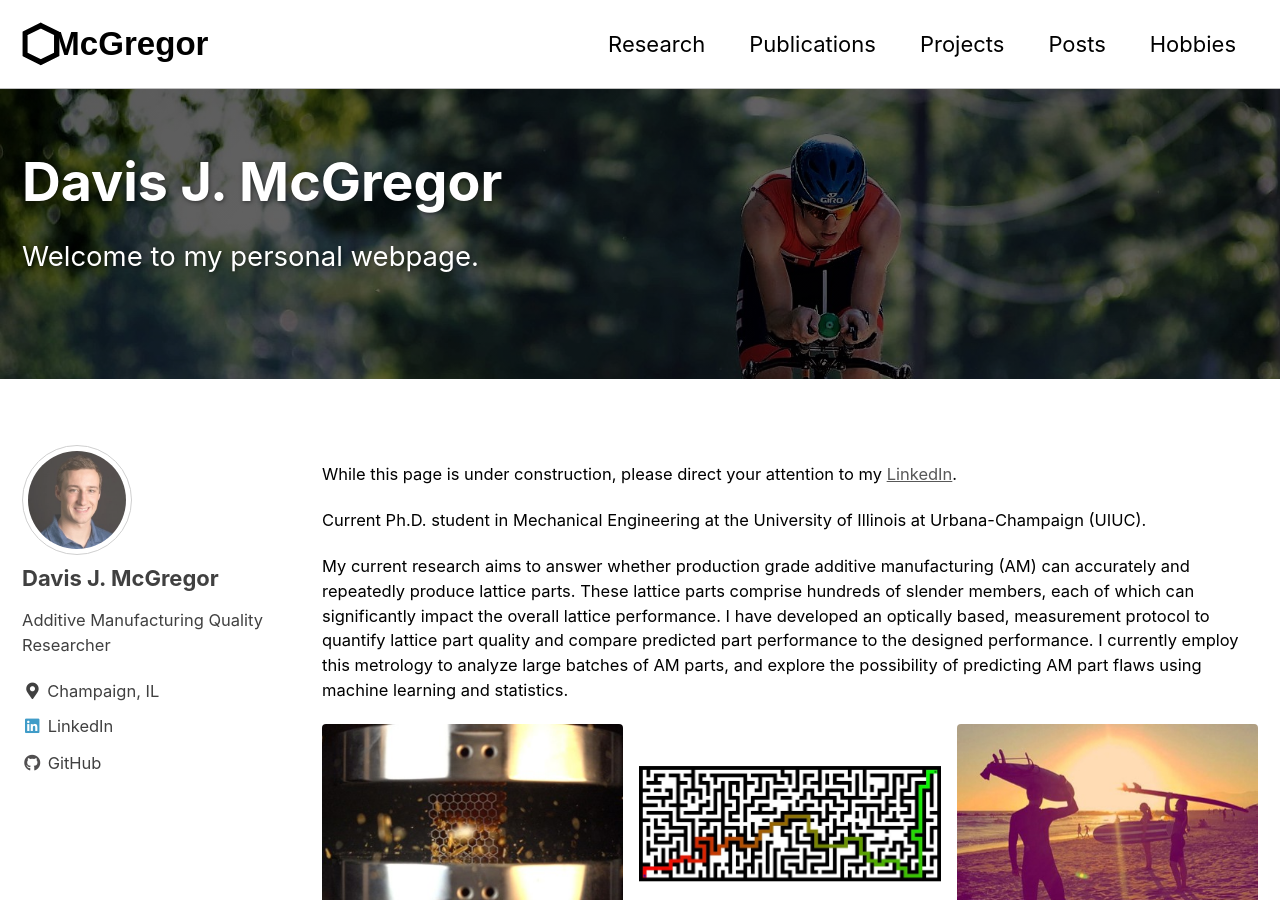
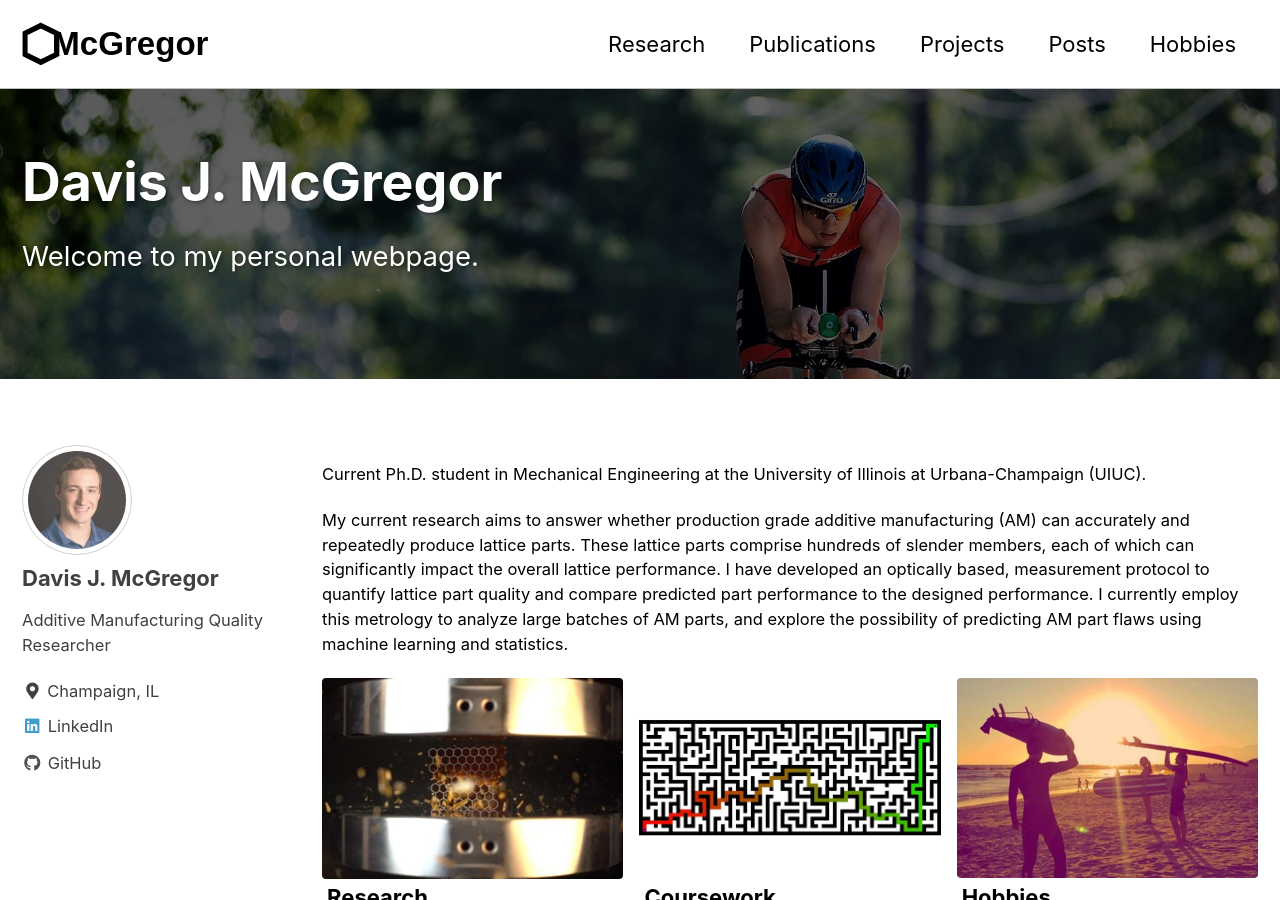
Before and after one commit to djmcgregor/djmcgregor.github.io, a Jekyll site: the page built from index.html, in a window 1280 px wide and 900 px high. Built offline with Jekyll 4.4.1, drawn with Linux system fonts in a browser that asks for light colours; cached includes are drawn as plain includes; the list of posts is cut into pages by our own code.

Commit message:
remove construction line

```diff
--- a/index.html
+++ b/index.html
@@ -35,7 +35,6 @@ feature_row:
     btn_class: "btn--primary"
     # btn_label: "Learn More"
 intro:
-  - excerpt: 'While this page is under construction, please direct your attention to my <a href="https://www.linkedin.com/in/djmcgregor/">LinkedIn</a>.'
   - excerpt: 'Current Ph.D. student in Mechanical Engineering at the University of Illinois at Urbana-Champaign (UIUC).'
   - excerpt: ' My current research aims to answer whether production grade additive manufacturing (AM) can accurately and repeatedly produce lattice parts.
   These lattice parts comprise hundreds of slender members, each of which can significantly impact the overall lattice performance. I have developed an
```
